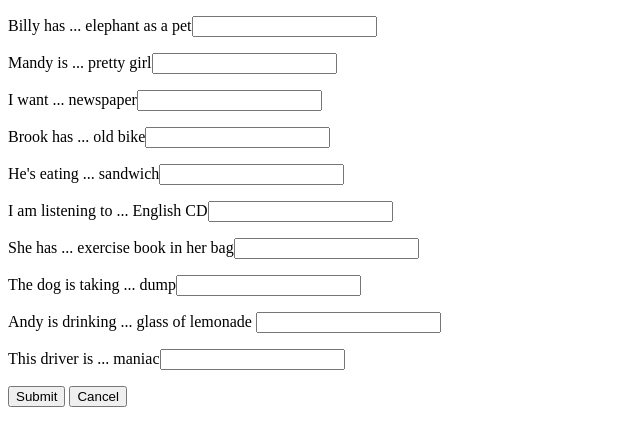
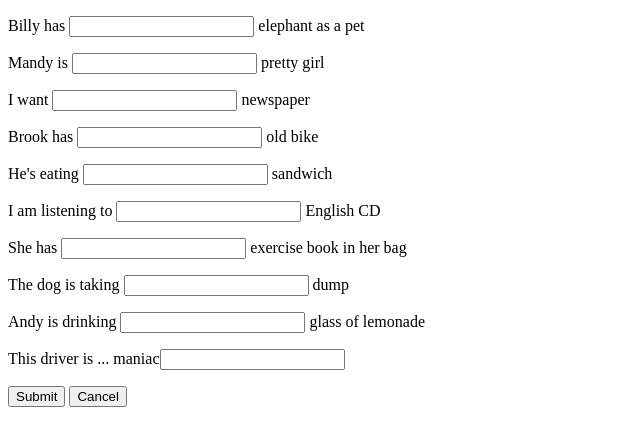
Before and after one commit to tvangeest/DEV6B_Retake, a Flask app: template dev6b_retake/dev6b_retake/templates/A1.html in a window 1280 px wide. Shown: the top 446 px of the page, without its empty margins (0-640 px from the left). Run offline with Flask 2, Linux system fonts and the light colour scheme; the template is opened without the code that fills it, so the values that code supplies are empty.

Commit message:
layout fix

```diff
--- a/dev6b_retake/dev6b_retake/controller.py
+++ b/dev6b_retake/dev6b_retake/controller.py
@@ -1,4 +1,4 @@
-from flask import Flask, render_template
+from flask import Flask, render_template, request
 
 class Controller:
 
--- a/dev6b_retake/dev6b_retake/templates/A1.html
+++ b/dev6b_retake/dev6b_retake/templates/A1.html
@@ -2,37 +2,37 @@
 <html lang="en" xmlns="http://www.w3.org/1999/xhtml">
 <head>
   <meta charset="utf-8" />
-  <title>A1 Questions</title>
+  <title>A1 Questions(a/an)</title>
 </head>
 <body>
   <form class="" action="" name="form" onsubmit="return checkform()" method='post'>
     <div>
       <div>
-        <p>Billy has ... elephant as a pet<input class="w3-input w3-border" type="text" name="answer1" required></p>
+        <p>Billy has <input class="w3-input w3-border" type="text" name="answer1" required> elephant as a pet</p>
       </div>
       <div>
-        <p>Mandy is ... pretty girl<input class="w3-input w3-border" type="text" name="answer2" required></p>
+        <p>Mandy is <input class="w3-input w3-border" type="text" name="answer2" required> pretty girl</p>
       </div>
       <div>
-        <p>I want ... newspaper<input class="w3-input w3-border" type="text" name="answer3" required></p>
+        <p>I want <input class="w3-input w3-border" type="text" name="answer3" required> newspaper</p>
       </div>
       <div>
-        <p>Brook has ... old bike<input class="w3-input w3-border" type="text" name="answer4" required></p>
+        <p>Brook has <input class="w3-input w3-border" type="text" name="answer4" required> old bike</p>
       </div>
       <div>
-        <p>He's eating ... sandwich<input class="w3-input w3-border" type="text" name="answer5" required></p>
+        <p>He's eating <input class="w3-input w3-border" type="text" name="answer5" required> sandwich</p>
       </div>
       <div>
-        <p>I am listening to ... English CD<input class="w3-input w3-border" type="text" name="answer6" required></p>
+        <p>I am listening to <input class="w3-input w3-border" type="text" name="answer6" required> English CD</p>
       </div>
       <div>
-        <p>She has ... exercise book in her bag<input class="w3-input w3-border" type="text" name="answer7" required></p>
+        <p>She has <input class="w3-input w3-border" type="text" name="answer7" required> exercise book in her bag</p>
       </div>
       <div>
-        <p>The dog is taking ... dump<input class="w3-input w3-border" type="text" name="answer8" required></p>
+        <p>The dog is taking <input class="w3-input w3-border" type="text" name="answer8" required> dump</p>
       </div>
       <div>
-        <p>Andy is drinking ... glass of lemonade <input class="w3-input w3-border" type="text" name="answer9" required></p>
+        <p>Andy is drinking <input class="w3-input w3-border" type="text" name="answer9" required> glass of lemonade </p>
       </div>
       <div>
         <p>This driver is ... maniac<input class="w3-input w3-border" type="text" name="answer10" required></p>
--- a/dev6b_retake/dev6b_retake/templates/index.html
+++ b/dev6b_retake/dev6b_retake/templates/index.html
@@ -6,6 +6,7 @@
   <title>Index</title>
 </head>
 <body>
+  <h2>Select your difficulty module</h2>
   <p>A1: <a href="{{url_for('a1')}}"> a/an"</a></p>
   <p>A2: <a href="{{url_for('a2')}}"> adjectives(bijv nw)"</a></p>
 </body>
```
Also changed, not shown: dev6b_retake/dev6b_retake/templates/A2.html (+10 -10 lines), 1 other file.
